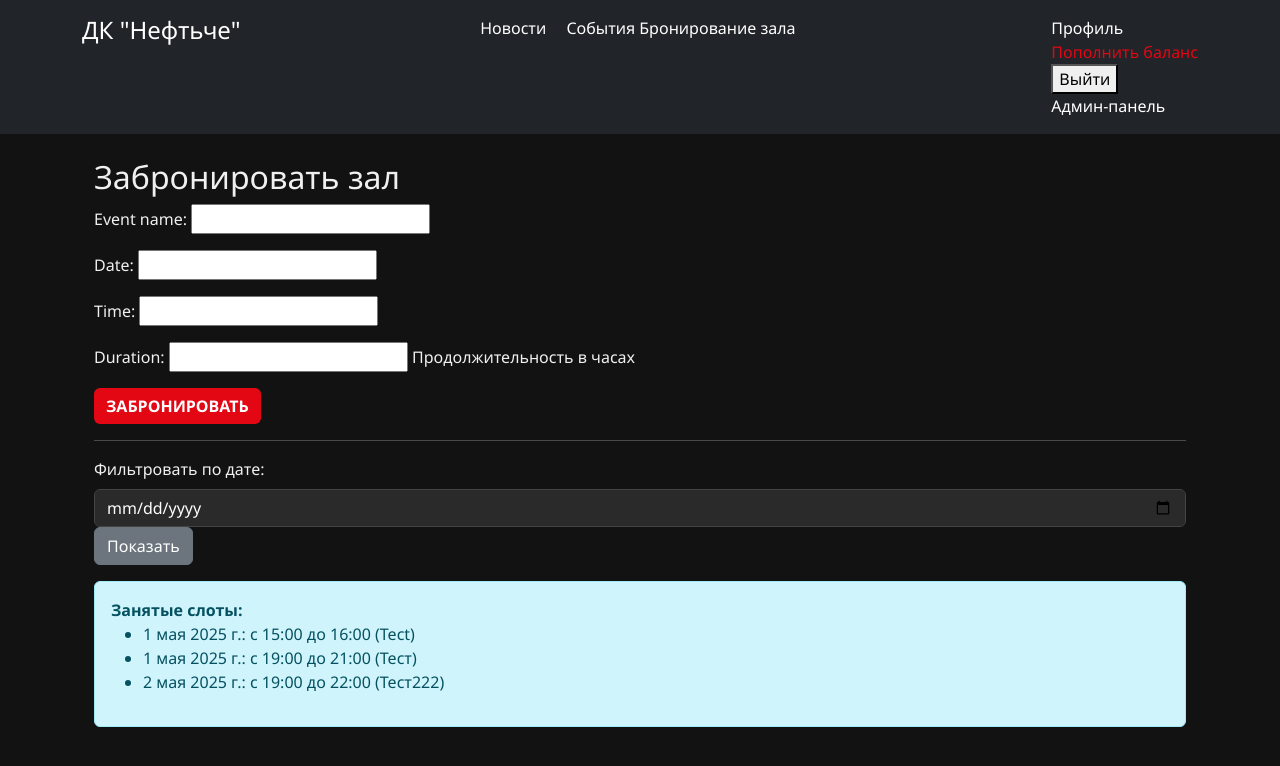
After one commit to Arc3228/dk, a Django app: page /book-hall/ in a window 1280 px wide. The commit adds this page. Shown: the top 766 px of the page. Run offline with Django 5.2, Linux system fonts and the light colour scheme; a user stored in the database is signed in; data comes from the database, SQL or seed files in the repository; both versions use the stored data as it was after the commit.

Commit message:
Бронь зала

```diff
--- a/PythonProject1/neftche/main/forms.py
+++ b/PythonProject1/neftche/main/forms.py
@@ -1,6 +1,7 @@
+from datetime import timedelta, datetime
 from django import forms
 from django.contrib.auth.forms import UserCreationForm, AuthenticationForm
-from .models import News, CustomUser, Events, Ticket
+from .models import News, CustomUser, Events, Ticket, HallBooking
 
 
 class SignUpForm(UserCreationForm):
@@ -67,3 +68,34 @@ class TicketPurchaseForm(forms.ModelForm):
 
 class BalanceTopUpForm(forms.Form):
     amount = forms.DecimalField(max_digits=10, decimal_places=2, label="Сумма пополнения")
+
+
+class HallBookingForm(forms.ModelForm):
+    class Meta:
+        model = HallBooking
+        fields = ['event_name', 'date', 'time', 'duration']
+
+    def clean(self):
+        cleaned_data = super().clean()
+        date = cleaned_data.get('date')
+        time = cleaned_data.get('time')
+        duration = cleaned_data.get('duration')
+
+        if date and time and duration:
+            start_new = datetime.combine(date, time)
+            end_new = start_new + timedelta(hours=duration)
+
+            bookings = HallBooking.objects.filter(date=date)
+
+            for booking in bookings:
+                start_existing = datetime.combine(booking.date, booking.time)
+                end_existing = start_existing + timedelta(hours=booking.duration)
+
+                # Проверка на пересечение по времени
+                if (start_new < end_existing and end_new > start_existing):
+                    raise forms.ValidationError(
+                        f"Зал уже забронирован на {booking.time.strftime('%H:%M')} "
+                        f"до {(end_existing).strftime('%H:%M')}"
+                    )
+
+        return cleaned_data
--- a/PythonProject1/neftche/main/templates/admin/admin_panel.html
+++ b/PythonProject1/neftche/main/templates/admin/admin_panel.html
@@ -8,6 +8,7 @@
             <li><a href="{% url 'news_create' %}">Cоздать новость</a></li>
             <li><a href="{% url 'events_create' %}">Cоздать событие</a></li>
             <li><a href="{% url 'events_create' %}">Cоздать отчёт</a></li>
+            <li><a href="{% url 'hall_bookings' %}">Просмотр бронирований</a></li>
         </ul>
     </nav>
 </div>
--- a/PythonProject1/neftche/main/templates/main/base.html
+++ b/PythonProject1/neftche/main/templates/main/base.html
@@ -16,6 +16,7 @@
             <nav>
                 <a href="{% url 'news_list' %}" class="text-white me-3">Новости</a>
                 <a href="/events" class="text-white">События</a>
+                <a href="{% url 'book_hall' %}" class="text-white me-3">Бронирование зала</a>
             </nav>
             <nav>
                 {% if user.is_authenticated %}
--- /dev/null
+++ b/PythonProject1/neftche/main/templates/main/book_hall.html
@@ -0,0 +1,39 @@
+{% extends 'main/base.html' %}
+
+{% block title %}Бронирование зала{% endblock %}
+
+{% block content %}
+<div class="container mt-4">
+    <h2>Забронировать зал</h2>
+    <form method="post">
+        {% csrf_token %}
+        {{ form.as_p }}
+        <button type="submit" class="btn btn-primary">Забронировать</button>
+    </form>
+
+    <hr>
+
+    <form method="get" class="form-inline mb-3">
+        <label for="date" class="form-label me-2">Фильтровать по дате:</label>
+        <input type="date" id="date" name="date" value="{{ selected_date }}" class="form-control me-2">
+        <button type="submit" class="btn btn-secondary">Показать</button>
+        {% if selected_date %}
+        <a href="{% url 'book_hall' %}" class="btn btn-outline-danger ms-2">Сбросить</a>
+        {% endif %}
+    </form>
+
+    <div class="alert alert-info">
+        <strong>Занятые слоты:</strong>
+        <ul>
+    {% for booking in bookings %}
+        <li>
+            {{ booking.date }}: с {{ booking.time|time:"H:i" }} до {{ booking.end_time|time:"H:i" }}
+            ({{ booking.event_name }})
+        </li>
+    {% empty %}
+        <li>Нет бронирований на выбранную дату.</li>
+    {% endfor %}
+</ul>
+    </div>
+</div>
+{% endblock %}
--- a/PythonProject1/neftche/main/urls.py
+++ b/PythonProject1/neftche/main/urls.py
@@ -1,3 +1,5 @@
+from tkinter.font import names
+
 from django.contrib.auth.views import LogoutView
 from django.urls import path, include
 from . import views
@@ -14,6 +16,9 @@ urlpatterns = [
     path('events/<int:events_id>/buy/', views.buy_ticket, name='buy_ticket'),
     path('profile/', views.profile, name='profile'),
     path('top-up/', views.top_up_balance, name='top_up_balance'),
+    path('book-hall/', views.book_hall, name='book_hall'),
+    path('bookings/slots/', views.get_booked_slots, name='get_booked_slots'),
+
 
     # админ
     path('admin_panel', views.admin_panel, name='admin_panel'),
@@ -23,4 +28,7 @@ urlpatterns = [
     path('admin_panel/events/create/', views.events_create, name='events_create'),
     path('admin_panel/events/<int:pk>/edit/', views.events_edit, name='events_edit'),
     path('admin_panel/events/<int:pk>/delete/', views.events_delete, name='events_delete'),
+    path('hall-bookings/', views.hall_bookings_view, name='hall_bookings'),
+    path('edit-booking/<int:booking_id>/', views.edit_booking, name='edit_booking'),
+    path('delete-booking/<int:booking_id>/', views.delete_booking, name='delete_booking'),
 ]
--- a/PythonProject1/neftche/main/views.py
+++ b/PythonProject1/neftche/main/views.py
@@ -1,9 +1,14 @@
+from datetime import datetime, timedelta
 from django.contrib.auth import login, authenticate
+from django.http import JsonResponse
 from django.shortcuts import render, get_object_or_404, redirect
-from .forms import NewsForm, SignUpForm, LoginForm, EventsForm, TicketPurchaseForm, BalanceTopUpForm
+from . import forms
+from .forms import NewsForm, SignUpForm, LoginForm, EventsForm, TicketPurchaseForm, BalanceTopUpForm, HallBookingForm
 from django.contrib import messages
-from .models import Circle, News, Events, Ticket
+from .models import Circle, News, Events, Ticket, HallBooking
 from django.contrib.auth.decorators import login_required
+from django.contrib.admin.views.decorators import staff_member_required
+
 
 
 
@@ -11,15 +16,6 @@ def home(request):
     latest_news = News.objects.order_by('-pub_date')[:3]
     events = Events.objects.all().order_by('-pub_date')[:5]
     return render(request, 'main/home.html', {'latest_news': latest_news, 'events': events})
-
-
-def circles(request):
-    circles = Circle.objects.all()
-    return render(request, 'main/circles.html', {'circles': circles})
-
-
-def contacts(request):
-    return render(request, 'main/contacts.html')
 
 
 def news_list(request):
@@ -41,6 +37,7 @@ def events_detail(request, events_id):
     item = get_object_or_404(Events, id=events_id)
     return render(request, 'main/events_detail.html', {'events': item})
 
+
 def register(request):
     if request.method == 'POST':
         form = SignUpForm(request.POST)
@@ -51,6 +48,7 @@ def register(request):
     else:
         form = SignUpForm()
     return render(request, 'auth/register.html', {'form': form})
+
 
 def login_view(request):
     form = LoginForm(data=request.POST or None)
@@ -64,9 +62,11 @@ def login_view(request):
                 return redirect('home')  # Перенаправляем на главную страницу
     return render(request, 'auth/login.html', {'form': form})
 
+
 @login_required
 def admin_panel(request):
     return render(request, 'admin/admin_panel.html')
+
 
 @login_required
 def news_create(request):
@@ -80,6 +80,7 @@ def news_create(request):
     else:
         form = NewsForm()
     return render(request, 'main/news_form.html', {'form': form})
+
 
 @login_required
 def news_edit(request, pk):
@@ -95,12 +96,14 @@ def news_edit(request, pk):
         form = NewsForm(instance=news)
     return render(request, 'main/news_form.html', {'form': form})
 
+
 @login_required
 def news_delete(request, pk):
     news = News.objects.get(pk=pk)
     if request.user == news.author:
         news.delete()
     return redirect('home')
+
 
 @login_required
 def events_create(request):
@@ -114,6 +117,7 @@ def events_create(request):
     else:
         form = EventsForm()
     return render(request, 'main/events_form.html', {'form': form})
+
 
 @login_required
 def events_edit(request, pk):
@@ -129,12 +133,14 @@ def events_edit(request, pk):
         form = EventsForm(instance=events)
     return render(request, 'main/events_form.html', {'form': form})
 
+
 @login_required
 def events_delete(request, pk):
     events = Events.objects.get(pk=pk)
     if request.user == events.author:
         events.delete()
     return redirect('home')
+
 
 @login_required
 def buy_ticket(request, events_id):
@@ -152,6 +158,7 @@ def buy_ticket(request, events_id):
             return redirect('top_up_balance')
 
     return render(request, 'main/buy_ticket.html', {'event': event})
+
 
 @login_required
 def profile(request):
@@ -176,3 +183,92 @@ def top_up_balance(request):
     else:
         form = BalanceTopUpForm()
     return render(request, 'main/top_up_balance.html', {'form': form})
+
+def clean(self):
+    cleaned_data = super().clean()
+    date = cleaned_data.get('date')
+    time = cleaned_data.get('time')
+    duration = cleaned_data.get('duration')
+
+    if date and time and duration:
+        start_new = datetime.combine(date, time)
+        end_new = start_new + timedelta(hours=duration)
+
+        bookings = HallBooking.objects.filter(date=date)
+
+        for booking in bookings:
+            start_existing = datetime.combine(booking.date, booking.time)
+            end_existing = start_existing + timedelta(hours=booking.duration)
+
+            if start_new < end_existing and end_new > start_existing:
+                raise forms.ValidationError(
+                    f"Зал уже забронирован с {start_existing.strftime('%H:%M')} до {end_existing.strftime('%H:%M')}."
+                )
+
+    return cleaned_data
+
+
+@login_required
+def book_hall(request):
+    form = HallBookingForm(request.POST or None)
+    selected_date = request.GET.get('date')
+
+    if selected_date:
+        try:
+            date_obj = datetime.strptime(selected_date, '%Y-%m-%d').date()
+            bookings = HallBooking.objects.filter(date=date_obj).order_by('time')
+        except ValueError:
+            bookings = HallBooking.objects.all().order_by('date', 'time')
+    else:
+        bookings = HallBooking.objects.all().order_by('date', 'time')
+
+    # ➕ Добавляем расчет времени окончания
+    for booking in bookings:
+        start = datetime.combine(booking.date, booking.time)
+        booking.end_time = (start + timedelta(hours=booking.duration)).time()
+
+    if request.method == 'POST' and form.is_valid():
+        booking = form.save(commit=False)
+        booking.user = request.user
+        booking.save()
+        messages.success(request, "Зал успешно забронирован.")
+        return redirect('book_hall')
+
+    return render(request, 'main/book_hall.html', {
+        'form': form,
+        'bookings': bookings,
+        'selected_date': selected_date,
+    })
+
+
+
+@login_required
+def hall_bookings_view(request):
+    bookings = HallBooking.objects.filter(user=request.user).order_by('-created_at')
+    return render(request, 'main/hall_bookings.html', {'bookings': bookings})
+
+def get_booked_slots(request):
+    bookings = HallBooking.objects.all().values('date', 'start_time', 'end_time')
+    return JsonResponse(list(bookings), safe=False)
+
+
+@staff_member_required
+def edit_booking(request, booking_id):
+    booking = get_object_or_404(HallBooking, id=booking_id)
+    if request.method == 'POST':
+        form = HallBookingForm(request.POST, instance=booking)
+        if form.is_valid():
+            form.save()
+            return redirect('main/hall_bookings.html')
+    else:
+        form = HallBookingForm(instance=booking)
+    return render(request, 'main/edit_booking.html', {'form': form, 'booking': booking})
+
+
+@staff_member_required
+def delete_booking(request, booking_id):
+    booking = get_object_or_404(HallBooking, id=booking_id)
+    if request.method == 'POST':
+        booking.delete()
+        return redirect('main/hall_bookings.html')
+    return render(request, 'main/delete_booking.html', {'booking': booking})
```
Also changed, not shown: PythonProject1/neftche/main/admin.py (+9 -1 lines), PythonProject1/neftche/main/models.py (+12 -0 lines), PythonProject1/neftche/main/templates/main/circles.html (deleted, +0 -18 lines), PythonProject1/neftche/main/templates/main/contacts.html (deleted, +0 -9 lines), PythonProject1/neftche/main/templates/main/delete_booking.html (added, +13 -0 lines), PythonProject1/neftche/main/templates/main/edit_booking.html (added, +13 -0 lines), PythonProject1/neftche/main/templates/main/hall_bookings.html (added, +48 -0 lines), PythonProject1/neftche/db.sqlite3, PythonProject1/neftche/main/migrations/0005_hallbooking.py (added).
